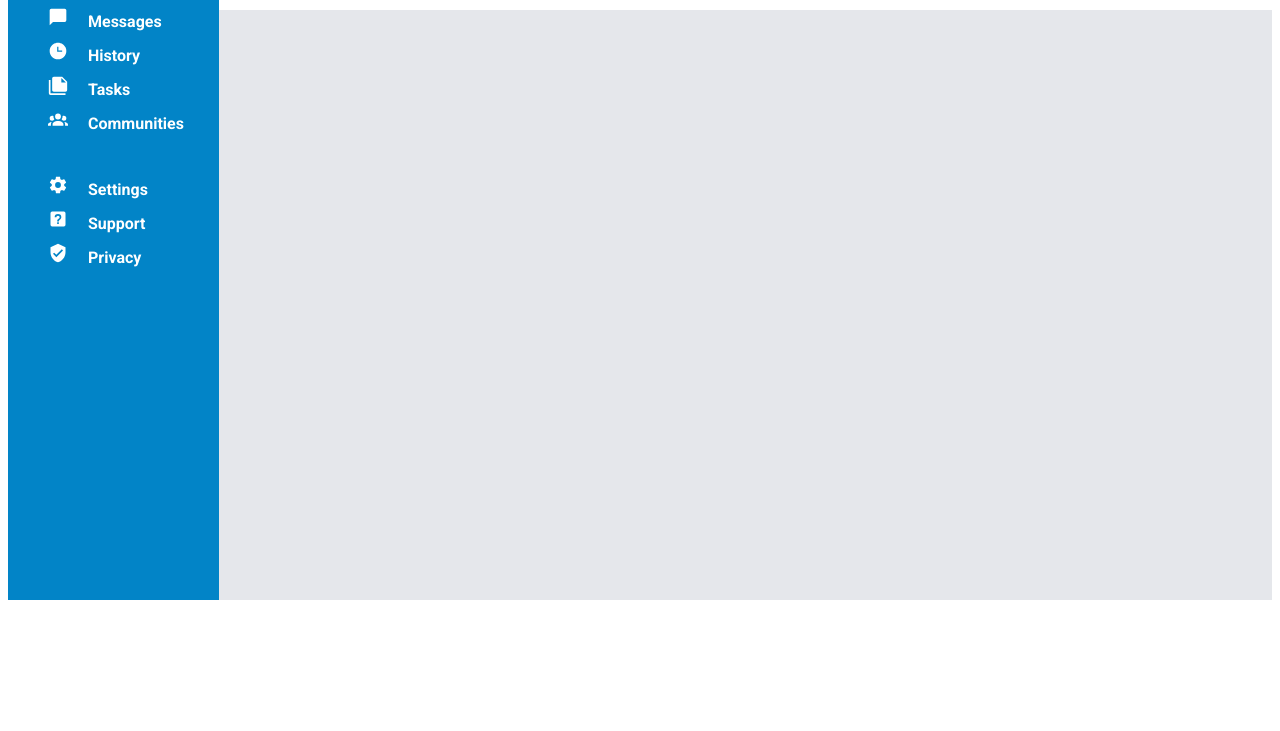
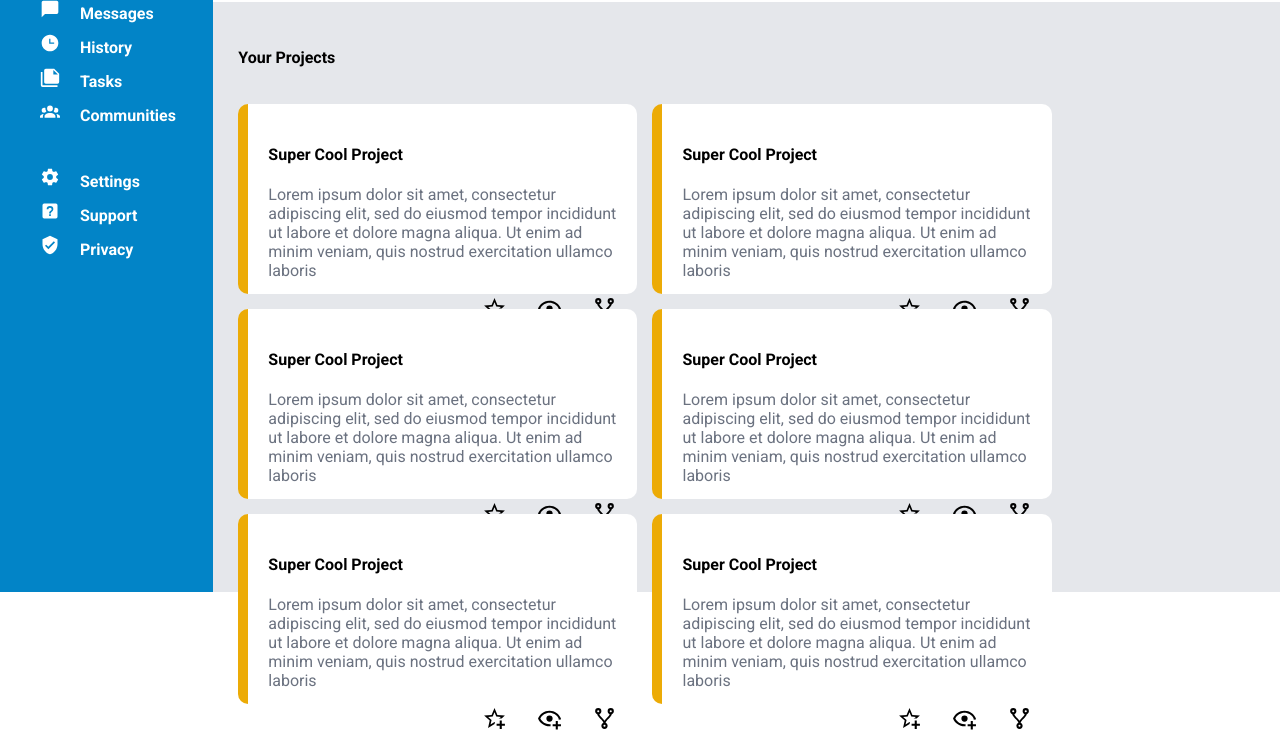
Before and after one commit to Ahmedhatem307/Admin-Dashboard, a plain HTML site: page index.html in a window 1280 px wide. Shown: the part 208-939 px from the top of the page. Before the commit the page ends 816 px from the top, so only its background shows below. Drawn offline with Linux system fonts and the light colour scheme; a web font is replaced by a local one.

Commit message:
Fill content layout with dummy projects

```diff
--- a/index.html
+++ b/index.html
@@ -1,5 +1,6 @@
 <!DOCTYPE html>
 <html lang="en">
+
 <head>
     <meta charset="UTF-8">
     <meta name="viewport" content="width=device-width, initial-scale=1.0">
@@ -8,8 +9,11 @@
     <script src="script.js"></script>
     <link rel="preconnect" href="https://fonts.googleapis.com">
     <link rel="preconnect" href="https://fonts.gstatic.com" crossorigin>
-    <link href="https://fonts.googleapis.com/css2?family=IM+Fell+French+Canon:ital@0;1&family=Parisienne&family=Roboto:ital,wght@0,100;0,300;0,400;0,500;0,700;0,900;1,100;1,300;1,400;1,500;1,700;1,900&display=swap" rel="stylesheet">
+    <link
+        href="https://fonts.googleapis.com/css2?family=IM+Fell+French+Canon:ital@0;1&family=Parisienne&family=Roboto:ital,wght@0,100;0,300;0,400;0,500;0,700;0,900;1,100;1,300;1,400;1,500;1,700;1,900&display=swap"
+        rel="stylesheet">
 </head>
+
 <body>
     <div class="container">
         <div class="side-bar">
@@ -49,7 +53,8 @@
             <div class="name-buttons">
                 <div class="name">
                     <img src="img/circle-outline.svg" alt="" id="big-p">
-                    <h3 id="user-name">Hi there,</h3><h3>Morgan Oakley (@morgan)</h3>
+                    <h3 id="user-name">Hi there,</h3>
+                    <h3>Morgan Oakley (@morgan)</h3>
                 </div>
                 <div class="buttons">
                     <button>New</button>
@@ -58,9 +63,84 @@
                 </div>
             </div>
         </div>
-         <div class="content">
-
-         </div>
+        <div class="content">
+            <div class="projects">
+                <h4 id="project-titles">Your Projects</h4>
+                <div class="project-item">
+                    <h4>Super Cool Project</h4>
+                    <p>Lorem ipsum dolor sit amet, consectetur adipiscing elit, sed do
+                        eiusmod tempor incididunt ut labore et dolore magna aliqua. Ut
+                        enim ad minim veniam, quis nostrud exercitation ullamco laboris
+                    </p>
+                    <div class="item-buttons">
+                        <img src="img/star-plus-outline.svg" alt="">
+                        <img src="img/eye-plus-outline.svg" alt="">
+                        <img src="img/source-fork.svg" alt="">
+                    </div>
+                </div>
+                <div class="project-item">
+                    <h4>Super Cool Project</h4>
+                    <p>Lorem ipsum dolor sit amet, consectetur adipiscing elit, sed do
+                        eiusmod tempor incididunt ut labore et dolore magna aliqua. Ut
+                        enim ad minim veniam, quis nostrud exercitation ullamco laboris
+                    </p>
+                    <div class="item-buttons">
+                        <img src="img/star-plus-outline.svg" alt="">
+                        <img src="img/eye-plus-outline.svg" alt="">
+                        <img src="img/source-fork.svg" alt="">
+                    </div>
+                </div>
+                <div class="project-item">
+                    <h4>Super Cool Project</h4>
+                    <p>Lorem ipsum dolor sit amet, consectetur adipiscing elit, sed do
+                        eiusmod tempor incididunt ut labore et dolore magna aliqua. Ut
+                        enim ad minim veniam, quis nostrud exercitation ullamco laboris
+                    </p>
+                    <div class="item-buttons">
+                        <img src="img/star-plus-outline.svg" alt="">
+                        <img src="img/eye-plus-outline.svg" alt="">
+                        <img src="img/source-fork.svg" alt="">
+                    </div>
+                </div>
+                <div class="project-item">
+                    <h4>Super Cool Project</h4>
+                    <p>Lorem ipsum dolor sit amet, consectetur adipiscing elit, sed do
+                        eiusmod tempor incididunt ut labore et dolore magna aliqua. Ut
+                        enim ad minim veniam, quis nostrud exercitation ullamco laboris
+                    </p>
+                    <div class="item-buttons">
+                        <img src="img/star-plus-outline.svg" alt="">
+                        <img src="img/eye-plus-outline.svg" alt="">
+                        <img src="img/source-fork.svg" alt="">
+                    </div>
+                </div>
+                <div class="project-item">
+                    <h4>Super Cool Project</h4>
+                    <p>Lorem ipsum dolor sit amet, consectetur adipiscing elit, sed do
+                        eiusmod tempor incididunt ut labore et dolore magna aliqua. Ut
+                        enim ad minim veniam, quis nostrud exercitation ullamco laboris
+                    </p>
+                    <div class="item-buttons">
+                        <img src="img/star-plus-outline.svg" alt="">
+                        <img src="img/eye-plus-outline.svg" alt="">
+                        <img src="img/source-fork.svg" alt="">
+                    </div>
+                </div>
+                <div class="project-item">
+                    <h4>Super Cool Project</h4>
+                    <p>Lorem ipsum dolor sit amet, consectetur adipiscing elit, sed do
+                        eiusmod tempor incididunt ut labore et dolore magna aliqua. Ut
+                        enim ad minim veniam, quis nostrud exercitation ullamco laboris
+                    </p>
+                    <div class="item-buttons">
+                        <img src="img/star-plus-outline.svg" alt="">
+                        <img src="img/eye-plus-outline.svg" alt="">
+                        <img src="img/source-fork.svg" alt="">
+                    </div>
+                </div>
+            </div>
+        </div>
     </div>
 </body>
+
 </html>
--- a/style.css
+++ b/style.css
@@ -70,36 +70,44 @@
     font-style: italic;
 }
 
-body{
+html,
+body {
+    margin: 0;
+    padding: 0;
+    height: 100%;
     font-family: "Roboto";
 }
-.container{
-    height: 100vh;
+
+.container {
+    height: 100%;
     display: grid;
     grid-template-columns: 1fr 2fr 2fr 1fr;
     grid-template-rows: 1fr 2fr 2fr 2fr;
 }
 
-.side-bar{
+.side-bar {
     display: grid;
     grid-template-rows: 1fr 2fr 2fr 2fr;
-    background-color:#0284c7;
+    background-color: #0284c7;
     color: white;
     grid-column: 1;
     grid-row: 1 / span 4;
+    height: 100%;
 }
 
-.side-bar img{
+.side-bar img {
     filter: invert(100%) sepia(100%) saturate(0%) hue-rotate(105deg) brightness(102%) contrast(102%);
     margin-top: 10px;
     width: 60px;
     color: white;
 }
-.side-bar a{
+
+.side-bar a {
     text-decoration: none;
     color: white;
 }
-.side-bar .logo-name{
+
+.side-bar .logo-name {
     grid-row: 1 / span 1;
     grid-column: 1/ span 1;
     display: flex;
@@ -109,26 +117,34 @@ body{
     font-weight: bold;
     margin-left: 22px;
 }
-.side-bar .logo-name div{
+
+.side-bar .logo-name div {
     margin-top: 10px;
 }
-.pages{
+
+.pages {
     grid-row: 2/ span 1;
     grid-column: 1 / span 1;
 }
-.pages img, .settings img{
+
+.pages img,
+.settings img {
     width: 20px;
     margin-right: 20px;
 }
-.pages li, .settings li{
+
+.pages li,
+.settings li {
     list-style: none;
     font-weight: bold;
 
 }
-.settings{
+
+.settings {
     grid-row: 3/span 1;
 }
-.header{
+
+.header {
     background-color: white;
     grid-column: 2 / span 3;
     grid-row: 1 / span 1;
@@ -137,18 +153,21 @@ body{
     grid-template-columns: 2fr 1fr 1fr;
     grid-template-rows: 1fr 1fr;
 }
-.search-bar{
+
+.search-bar {
     display: flex;
     grid-column: 1/span 1;
     grid-row: 1 / span 1;
     align-items: center;
     gap: 10px;
 }
-.search-bar img{
+
+.search-bar img {
     width: 20px;
 
 }
-input[type="search"]{
+
+input[type="search"] {
     height: 20px;
     flex-grow: 1;
     border-radius: 10px;
@@ -156,24 +175,27 @@ input[type="search"]{
     background-color: #e5e7eb;
 }
 
-.header img{
+.header img {
     width: 30px;
 }
-#pp{
+
+#pp {
     width: 40px;
 }
-#big-p{
+
+#big-p {
     width: 60px;
     justify-self: center;
     align-self: center;
     grid-row: 1 / span 2;
 }
-#user-name{
+
+#user-name {
     grid-column: 2 / span 1;
     font-size: 14px;
 }
 
-.head-profile{
+.head-profile {
     grid-row: 1 / span 1;
     grid-column: 2 / span 2;
     display: flex;
@@ -182,25 +204,27 @@ input[type="search"]{
     text-align: center;
     margin-right: 30px;
 }
-.head-profile h4{
+
+.head-profile h4 {
     align-self: center;
 }
 
-.name-buttons{
+.name-buttons {
     grid-row: 2 / span 1;
     grid-column: 1 / span 3;
     display: grid;
     grid-template-columns: 3fr 1fr;
     grid-template-rows: 1fr;
 }
-.name{
+
+.name {
     display: grid;
     grid-template-rows: 30px 50px;
     grid-template-columns: 1fr 7fr;
 
 }
 
-.buttons{
+.buttons {
     display: grid;
     grid-template-columns: 1fr 1fr 1fr;
     grid-template-rows: 1fr;
@@ -209,7 +233,7 @@ input[type="search"]{
     gap: 15px;
 }
 
-.buttons button{
+.buttons button {
     width: 100px;
     height: 30px;
     border-radius: 20px;
@@ -218,8 +242,49 @@ input[type="search"]{
     border: 0;
     font-weight: bold;
 }
-.content{
+
+.content {
     grid-column: 2 / span 3;
     grid-row: 2 / span 3;
     background-color: #e5e7eb;
+    display: grid;
+    grid-template-columns: repeat(2, 2fr) 1fr;
+    grid-template-rows: repeat(3, 1fr);
+    padding: 25px;
 }
+
+#project-titles {
+    grid-row: 1 / span 1;
+    grid-column: 1 / span 2;
+}
+
+.projects {
+    grid-column: 1/ span 2;
+    grid-row: 1 / span 3;
+    display: grid;
+    max-height: 100%;
+    grid-template-rows: 0.5fr repeat(3, 3fr);
+    grid-template-columns: 1fr 1fr;
+    gap: 15px;
+}
+
+.project-item {
+    background-color: white;
+    border-radius: 10px;
+    border-left: solid 10px rgb(236, 171, 6);
+    padding: 20px;
+    height: 150px;
+}
+
+.project-item p{
+    color: #6b7280;
+}
+
+.project-item img{
+    width: 25px;
+}
+.item-buttons{
+    display: flex;
+    justify-content: end;
+    gap: 30px;
+}
```
Also changed, not shown: img/eye-plus-outline.svg (added), img/source-fork.svg (added), img/star-plus-outline.svg (added). Lines whose indentation alone changed are shown as unchanged.
